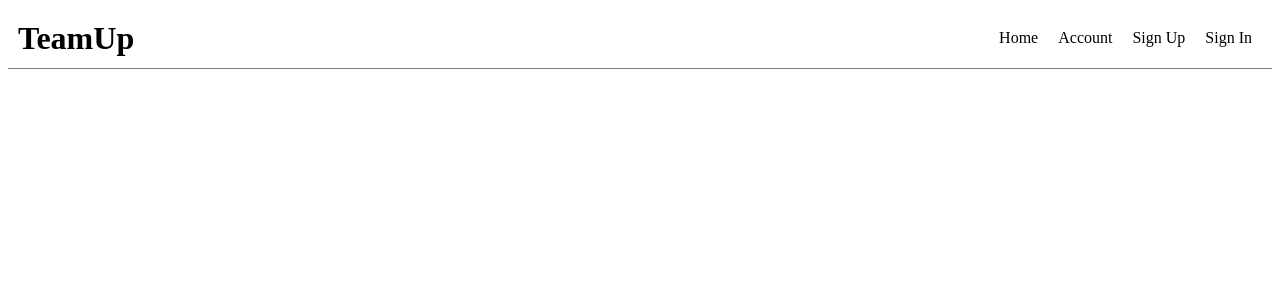
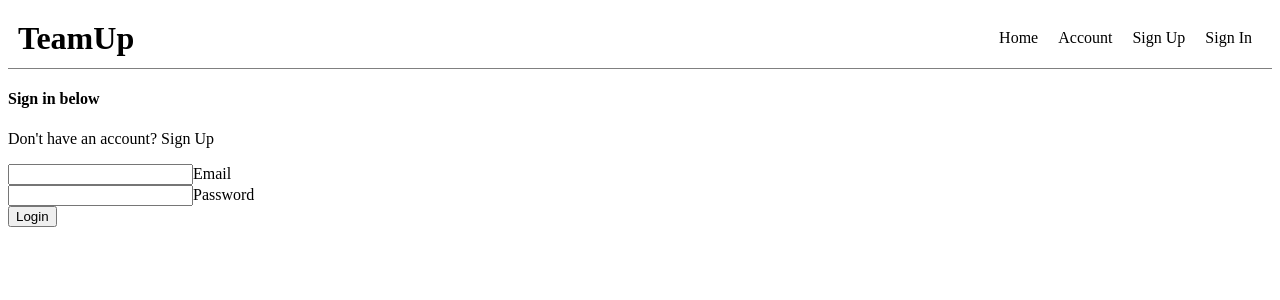
Before and after one commit to upsmancsr/Team-Up, a React (Create React App) app in the folder frontend/: page /TeamDashboard/1 in a window 1280 px wide. Before the commit this address led to /login. Shown: the top 300 px of the page. Built offline with nearby package versions, Linux system fonts and the light colour scheme; no server answers.

Commit message:
Changed Redirect in PrivateRoute to simply render the SignIn component due to bugs with Redirect

```diff
--- a/frontend/src/App.js
+++ b/frontend/src/App.js
@@ -30,7 +30,6 @@ class AppComponent extends Component {
   componentDidMount() {
     this.listener = this.props.firebase.auth.onAuthStateChanged(authUser => {
       if (authUser) {
-        // console.log('onAuthStateChange authUser:' + authUser);
         this.props.firebase.auth.currentUser.getIdToken()
           .then(idToken => {
             axios.defaults.headers.common['Authorization'] = idToken;
--- a/frontend/src/components/PrivateRoute.js
+++ b/frontend/src/components/PrivateRoute.js
@@ -1,5 +1,6 @@
 import React from "react";
 import { Route, Redirect } from "react-router-dom";
+import SignIn from './auth/SignIn';
 
 const PrivateRoute = ({ component: Component, authenticated, ...rest }) => (
   <Route
@@ -8,7 +9,8 @@ const PrivateRoute = ({ component: Component, authenticated, ...rest }) => (
       authenticated ? (
         <Component {...props} {...rest}/>
       ) : (
-        <Redirect to="/login" />
+        // <Redirect to="/login" />
+        <SignIn />
       )
     }
   />
```
